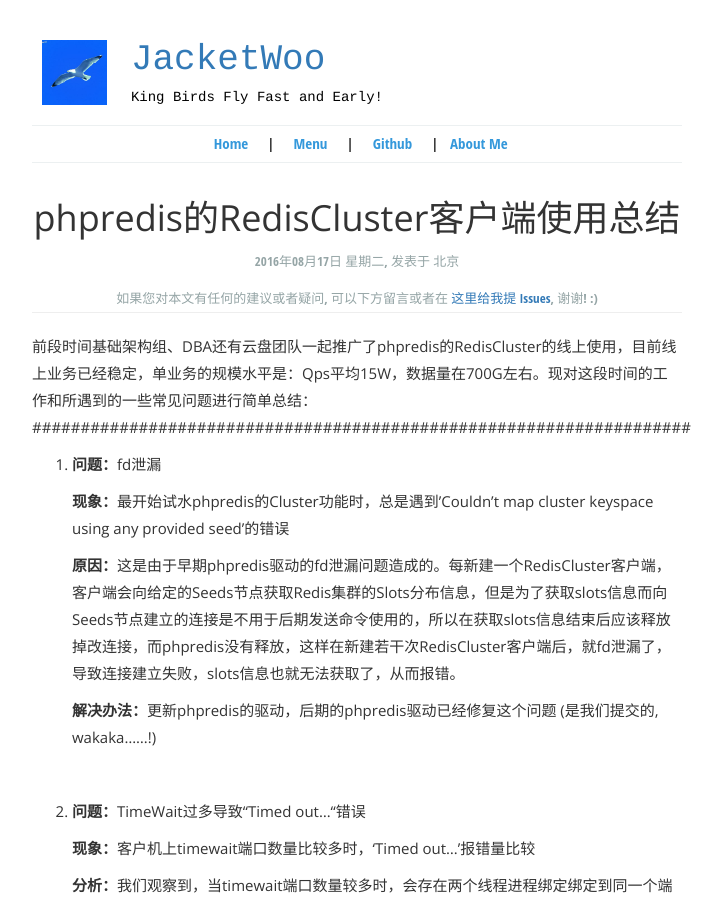
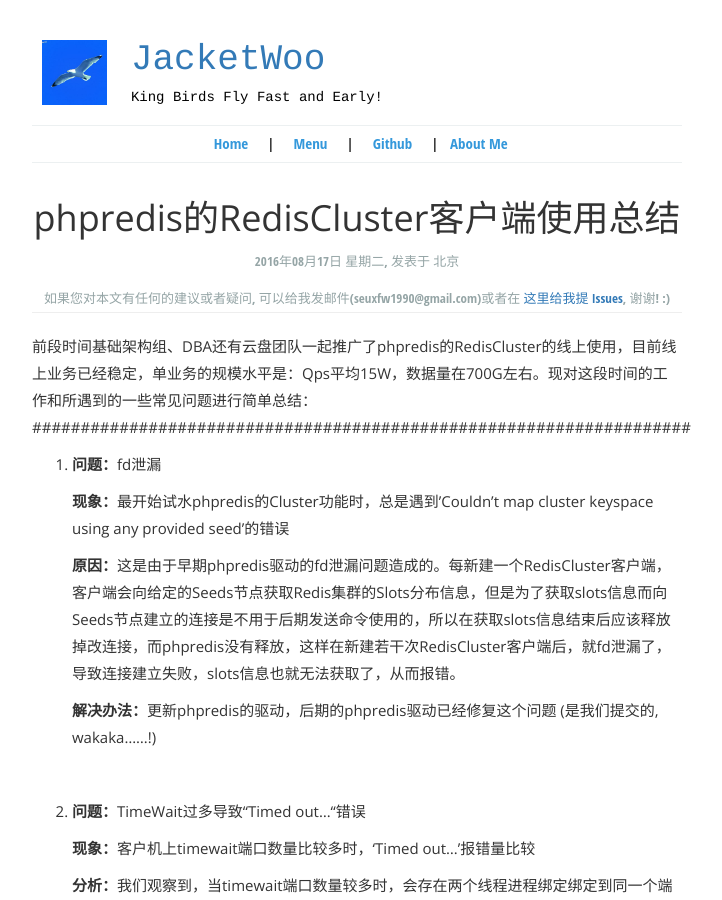
Before and after one commit to JacketWoo/JacketWoo.github.io, a Jekyll site: the page built from _posts/2016-08-17-phpredis的使用总结.md, in a window 1280 px wide and 900 px high. Shown: the whole window, without its empty margins (283-1005 px from the left). Built offline with Jekyll 4.4.1, drawn with Linux system fonts in a browser that asks for light colours; comment, search, counter and statistics services are not loaded.

Commit message:
modify _layouts/post_layout.html

```diff
--- a/_layouts/post_layout.html
+++ b/_layouts/post_layout.html
@@ -11,7 +11,7 @@
                     {{ page.time }},  发表于 <span>{{ page.location }}</span>
                 </p>
                 <p class="article-hint">
-                    如果您对本文有任何的建议或者疑问, 可以下方留言或者在
+                    如果您对本文有任何的建议或者疑问, 可以给我发邮件(seuxfw1990@gmail.com)或者在
                     <a href="https://github.com/jacketwoo/jacketwoo.github.io/issues" target="_blank">这里给我提 Issues</a>, 谢谢! :)
                 </p>
             </header>
```
